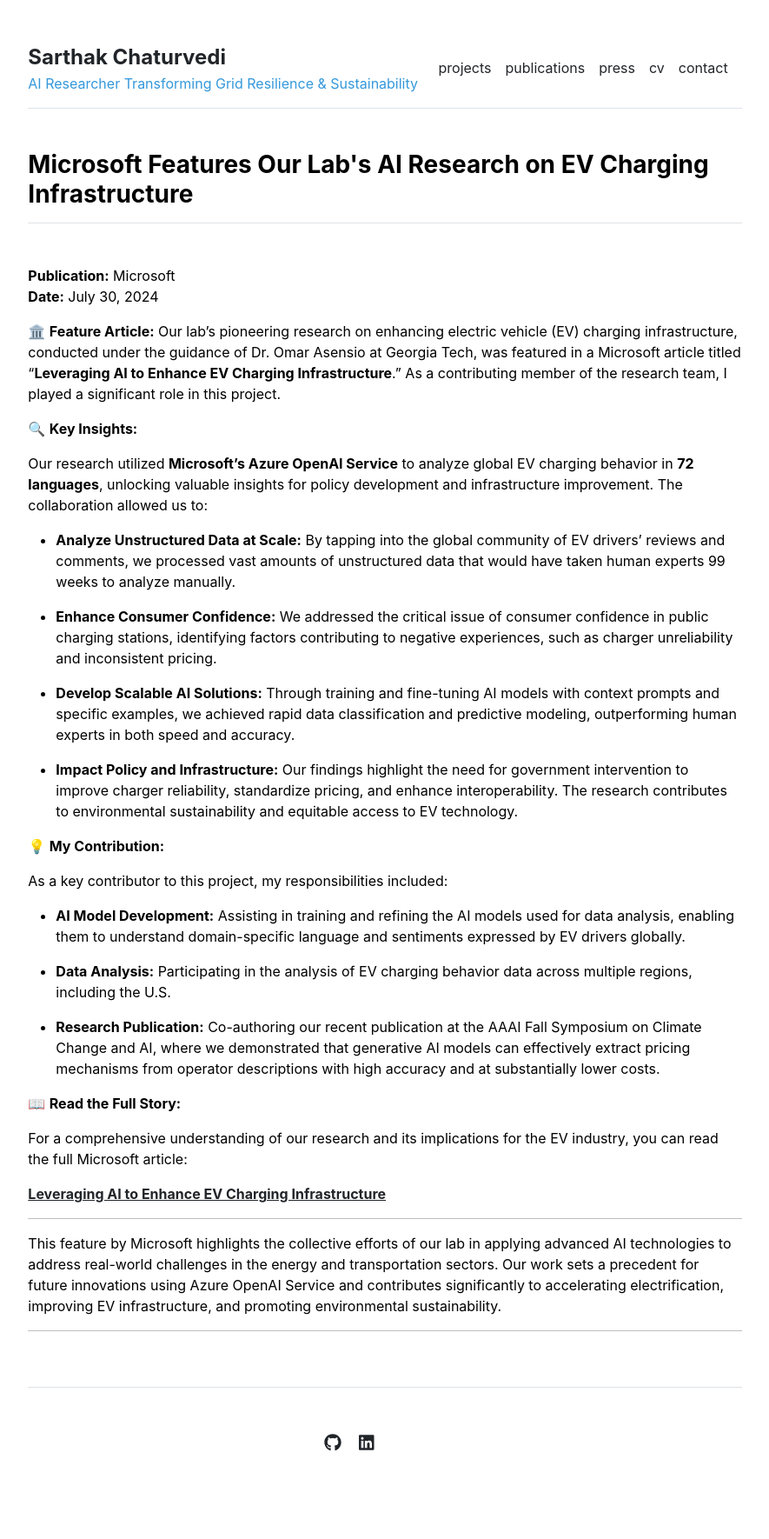
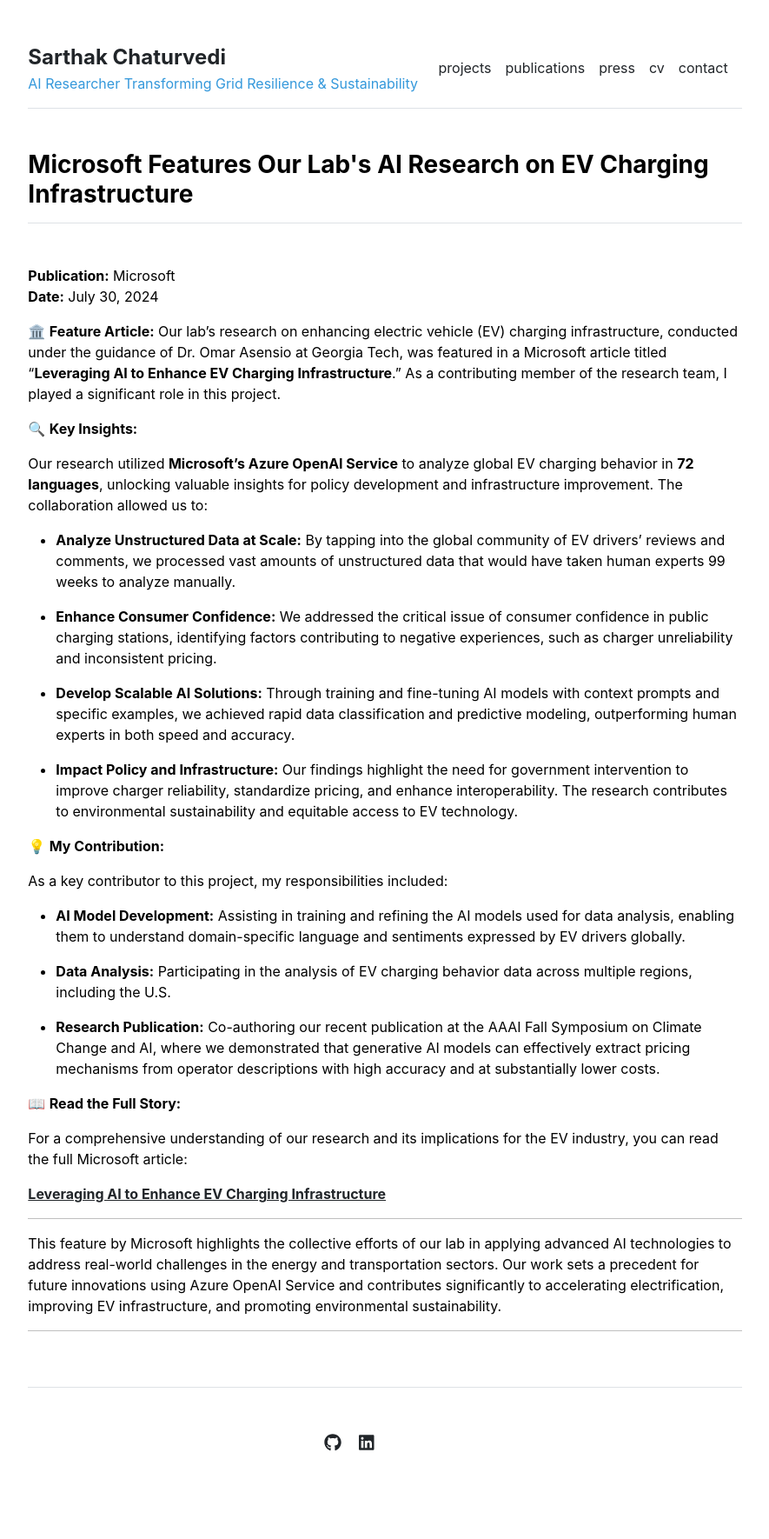
Before and after one commit to sarthakchat/sarthakchat.github.io, a Jekyll site: the page built from news-coverage/microsoft-ev-ai-feature.md, in a window 1280 px wide. Shown: the whole page at 87% size, without its empty margins (197-1082 px from the left). Built offline with Jekyll 4.4.1, drawn with Linux system fonts in a browser that asks for light colours.

Commit message:
EV work updated

```diff
--- a/news-coverage/microsoft-ev-ai-feature.md
+++ b/news-coverage/microsoft-ev-ai-feature.md
@@ -6,7 +6,7 @@ title: "Microsoft Features Our Lab's AI Research on EV Charging Infrastructure"
 **Publication:** Microsoft
 **Date:** July 30, 2024
 
-🏛️ **Feature Article:** Our lab's pioneering research on enhancing electric vehicle (EV) charging infrastructure, conducted under the guidance of Dr. Omar Asensio at Georgia Tech, was featured in a Microsoft article titled "**Leveraging AI to Enhance EV Charging Infrastructure**." As a contributing member of the research team, I played a significant role in this project.
+🏛️ **Feature Article:** Our lab's research on enhancing electric vehicle (EV) charging infrastructure, conducted under the guidance of Dr. Omar Asensio at Georgia Tech, was featured in a Microsoft article titled "**Leveraging AI to Enhance EV Charging Infrastructure**." As a contributing member of the research team, I played a significant role in this project.
 
 🔍 **Key Insights:**
 
```
Also changed, not shown: news-coverage/hbs-bigs-ev-charging.md (+1 -1 lines), screenshot.png (deleted).
